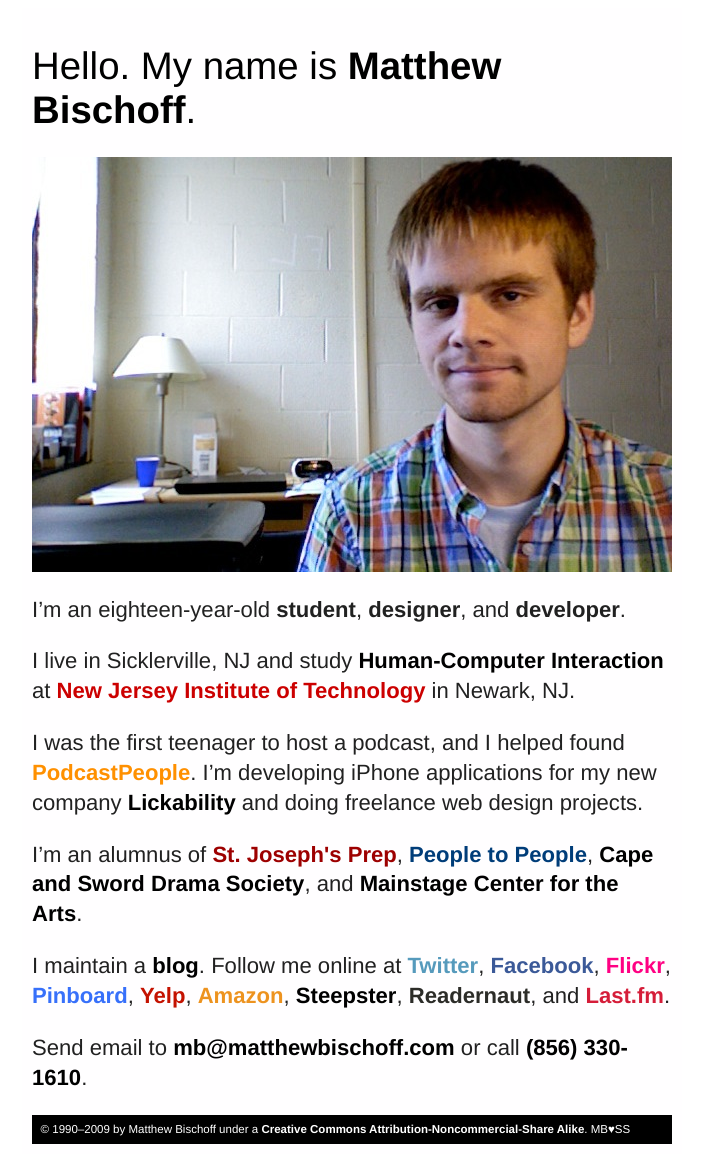
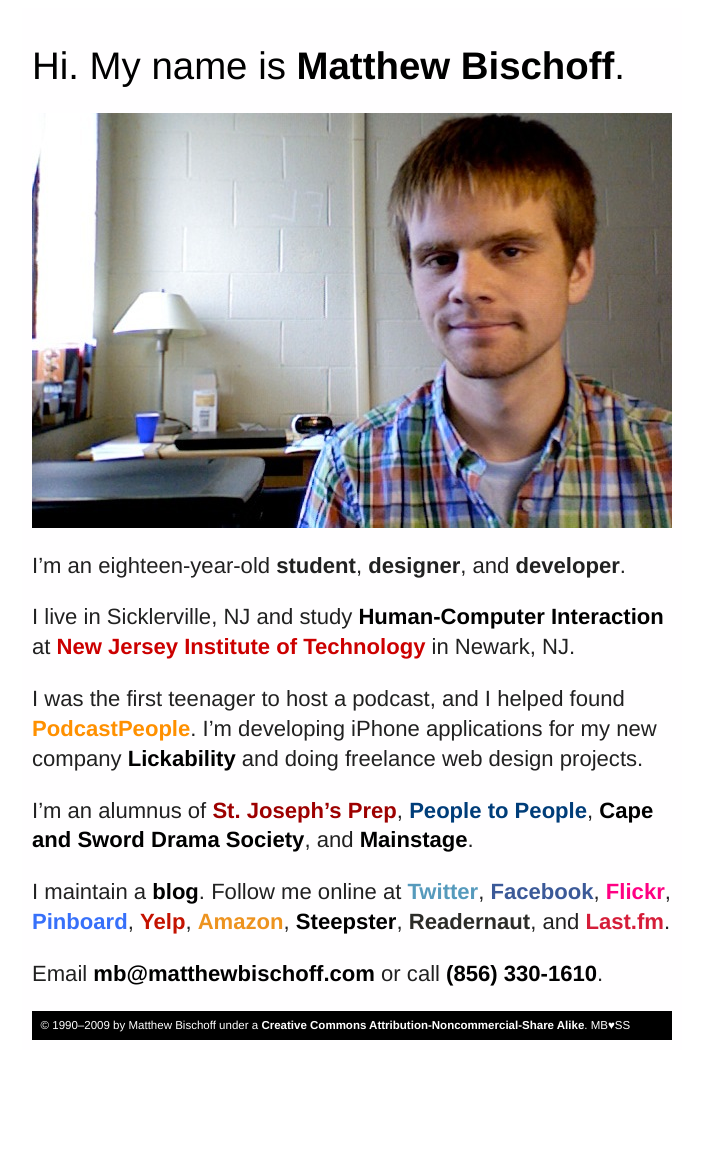
Before and after one commit to mbbischoff/website, a Jekyll site: the page index.html, which Jekyll copies as it is, in a window 1280 px wide. Shown: the whole page, without its empty margins (288-991 px from the left). Built offline with Jekyll 4.4.1, drawn with Linux system fonts in a browser that asks for light colours; after the commit the page ends 1058 px from its top, so only the background shows below that.

Commit message:
Firefox fixes.

```diff
--- a/index.html
+++ b/index.html
@@ -31,7 +31,7 @@
 </head>
 <body>
   <div id="container">
-    <h1 id="title">Hello. My name is <a href="http://matthewbischoff.com">Matthew Bischoff</a>.</h1>
+    <h1 id="title">Hi. My name is <a href="http://matthewbischoff.com">Matthew Bischoff</a>.</h1>
 
 		<p><img src="photo.jpg" /></p>
 	<p>
@@ -46,11 +46,11 @@
 		I was the first teenager to host a podcast, and I helped found <a class="podcastpeople" href="http://podcastpeople.com">PodcastPeople</a>. I&rsquo;m developing iPhone applications for my new company <a href="http://lickability.net">Lickability</a> and doing freelance web design projects.
 	</p>
 
-	<p>I&rsquo;m an alumnus of <a class="sjprep" href="http://sjprep.org">St. Joseph's Prep</a>, <a class="peopletopeople" href="http://www.peopletopeople.com/OurPrograms/SAP/Pages/default.aspx">People to People</a>, <a href="http://sjprep.org/theater">Cape and Sword Drama Society</a>, and <a href="http://mainstage.org">Mainstage Center for the Arts</a>.
+	<p>I&rsquo;m an alumnus of <a class="sjprep" href="http://sjprep.org">St. Joseph&rsquo;s Prep</a>, <a class="peopletopeople" href="http://www.peopletopeople.com/OurPrograms/SAP/Pages/default.aspx">People to People</a>, <a href="http://sjprep.org/theater">Cape and Sword Drama Society</a>, and <a href="http://mainstage.org">Mainstage</a>.
 
 	<p>I maintain a <a href="http://hypertexty.com">blog</a>. Follow me online at <a class="twitter" href="http://twitter.com/mb">Twitter</a>, <a class="facebook" href="http://facebook.com/matthewbischoff">Facebook</a>, <a class="flickr" href="http://flickr.com/photos/mattb">Flickr</a>, <a class="pinboard" href="http://pinboard.in/u:mattb/">Pinboard</a>, <a class="yelp" href="http://www.yelp.com/user_details?userid=zkamNMEjihh3zN7lC7_WVw">Yelp</a>, <a class="amazon" href=" http://amzn.com/w/ZVSKBZXQEEUH">Amazon</a>, <a href="http://steepster.com/matthewbischoff">Steepster</a>, <a class="readernaut" href="http://readernaut.com/mb/">Readernaut</a>, and <a class="lastfm" href="http://www.last.fm/user/Magicpop">Last.fm</a>.
 
-<p>Send email to <a href="mailto:mb@matthewbischoff.com">mb@matthewbischoff.com</a> or call <a href="tel:8563301610">(856) 330-1610</a>.</p>
+<p>Email <a href="mailto:mb@matthewbischoff.com">mb@matthewbischoff.com</a> or call <a href="tel:8563301610">(856) 330-1610</a>.</p>
 
   <div id ="footer">
     <p class="footer">
```
